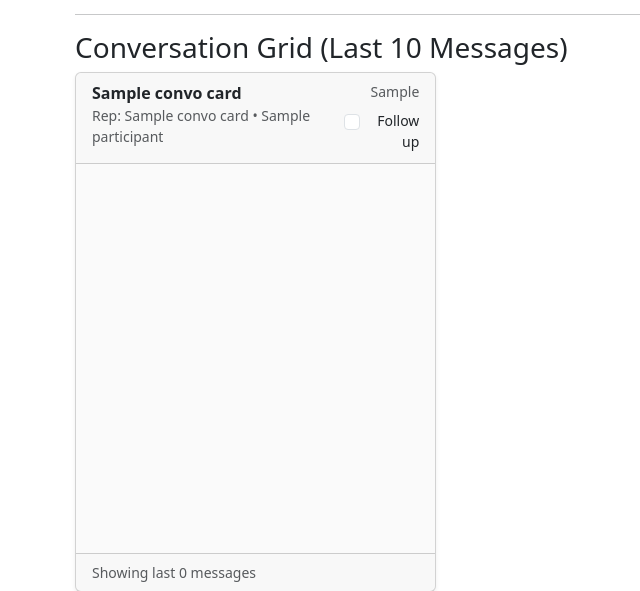
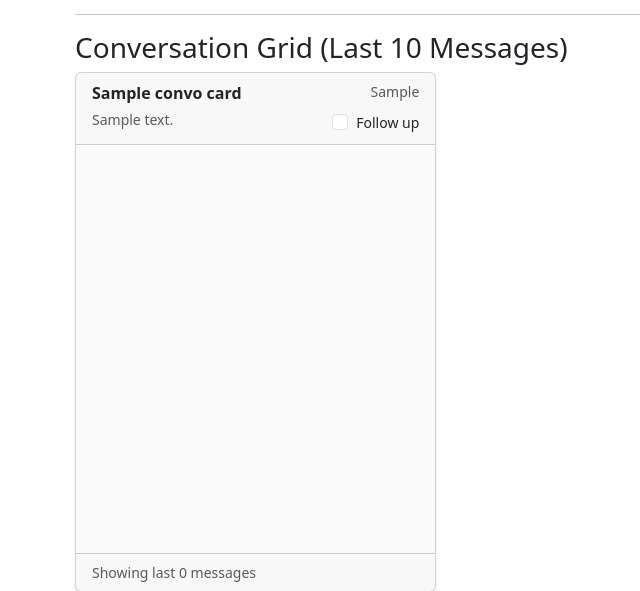
Before and after one commit to pphousing/output_quo_conversations, a Flask app: template templates/index.html in a window 1280 px wide. Shown: the part 1482-2073 px from the top of the page, without its empty margins (7-647 px from the left). Run offline with Flask 3, Linux system fonts and the light colour scheme; the template is opened without the code that fills it: most values are stand-ins (such as "Sample title", 1, 10 or a date in 2020).

Commit message:
Add files via upload

```diff
--- a/templates/index.html
+++ b/templates/index.html
@@ -168,7 +168,16 @@
               <div class="card-header d-flex justify-content-between align-items-start">
                 <div>
                   <div class="fw-semibold">{{ c.title }}</div>
-                  <div class="text-muted small">Rep: {{ c.rep_name }} • {{ c.participant }}</div>
+                  <!-- Phone stays (you already show it elsewhere). Under it, show address(es). -->
+                  {% if c.addresses %}
+                    <div class="text-muted small mt-1">
+                      {% for a in c.addresses %}
+                        <div>{{ a }}</div>
+                      {% endfor %}
+                    </div>
+                  {% else %}
+                    <div class="text-muted small mt-1">Address: —</div>
+                  {% endif %}
                 </div>
 
                 <div class="text-end">
```
